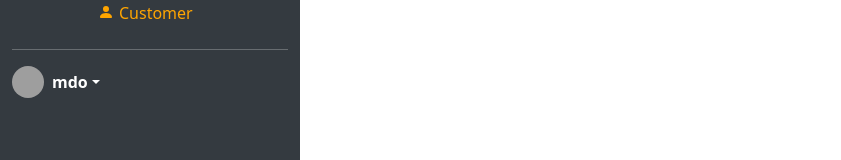
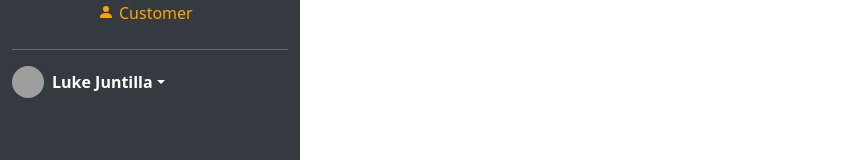
Before and after one commit to pablio1/ITELECT4, a React (Create React App) app: page /Dashboard in a window 1280 px wide. Shown: the part 247-407 px from the top of the page, without its empty margins (0-841 px from the left). Built offline with nearby package versions, Linux system fonts and the light colour scheme; grey boxes are pictures that could not be loaded.

Commit message:
name adjusted

```diff
--- a/src/pages/Main/index.js
+++ b/src/pages/Main/index.js
@@ -81,7 +81,7 @@ export default class Main extends Component {
     <div class="dropdown">
       <a href="#" class="d-flex align-items-center text-white text-decoration-none dropdown-toggle" id="dropdownUser1" data-bs-toggle="dropdown" aria-expanded="false">
         <img src="https://github.com/mdo.png" alt="" width="32" height="32" class="rounded-circle me-2"/>
-        <strong>mdo</strong>
+        <strong>Luke Juntilla</strong>
       </a>
       <ul class="dropdown-menu dropdown-menu-dark text-small shadow" aria-labelledby="dropdownUser1">
         <li><a class="dropdown-item" href="#">New project...</a></li>
```
